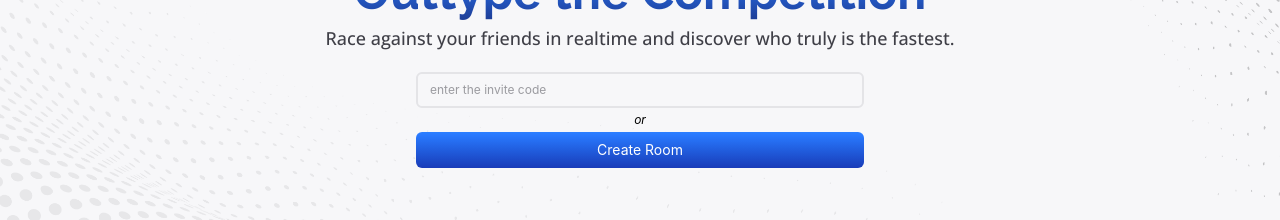
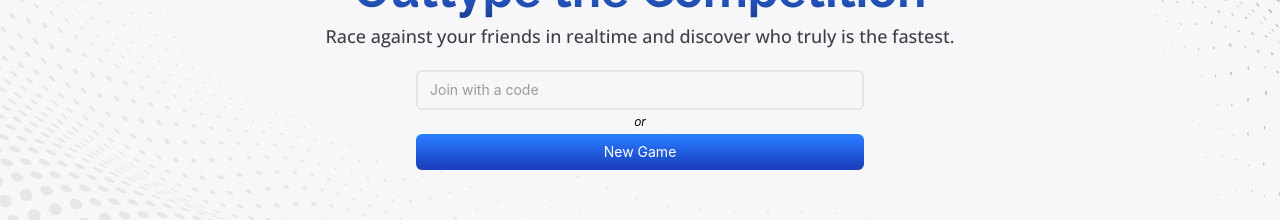
Before and after one commit to drvxksh/typechase, a React (Vite) app in the folder frontend/: page / in a window 1280 px wide. Shown: the part 355-575 px from the top of the page. Built offline with nearby package versions, Linux system fonts and the light colour scheme.

Commit message:
Add pointer cursor and improve landing page UI elements

```diff
--- a/frontend/src/AppRoutes.tsx
+++ b/frontend/src/AppRoutes.tsx
@@ -19,7 +19,7 @@ function Navbar() {
     <nav className="h-[3rem] px-2 py-1">
       <Link
         to="/"
-        className="font-courier text-xl font-bold text-zinc-800 sm:text-2xl"
+        className="font-courier pointer-cursor text-xl font-bold text-zinc-800 sm:text-2xl"
       >
         Type<span className="text-blue-600">chase</span>
       </Link>
--- a/frontend/src/pages/landing.tsx
+++ b/frontend/src/pages/landing.tsx
@@ -21,13 +21,13 @@ export default function Landing() {
             <input
               type="text"
               name="gameId"
-              placeholder="enter the invite code"
-              className="w-full rounded-md border-2 border-zinc-200 px-3 py-2 text-xs text-zinc-700 transition-colors duration-300 focus:border-blue-600 focus:outline-none"
+              placeholder="Join with a code"
+              className="w-full rounded-md border-2 border-zinc-200 px-3 py-2 text-xs text-zinc-700 transition-colors duration-200 focus:border-blue-600 focus:outline-none sm:text-sm"
             />
           </form>
           <p className="text-center text-xs italic">or</p>
-          <button className="blue-gradient-btn w-[60vw] max-w-md cursor-pointer rounded-md px-3 py-2 text-xs text-white transition-transform duration-300 hover:scale-105 sm:text-sm">
-            Create Room
+          <button className="blue-gradient-btn w-[60vw] max-w-md cursor-pointer rounded-md px-3 py-2 text-xs text-white transition-transform duration-200 hover:scale-105 hover:shadow-lg sm:text-sm">
+            New Game
           </button>
         </div>
       </section>
```
